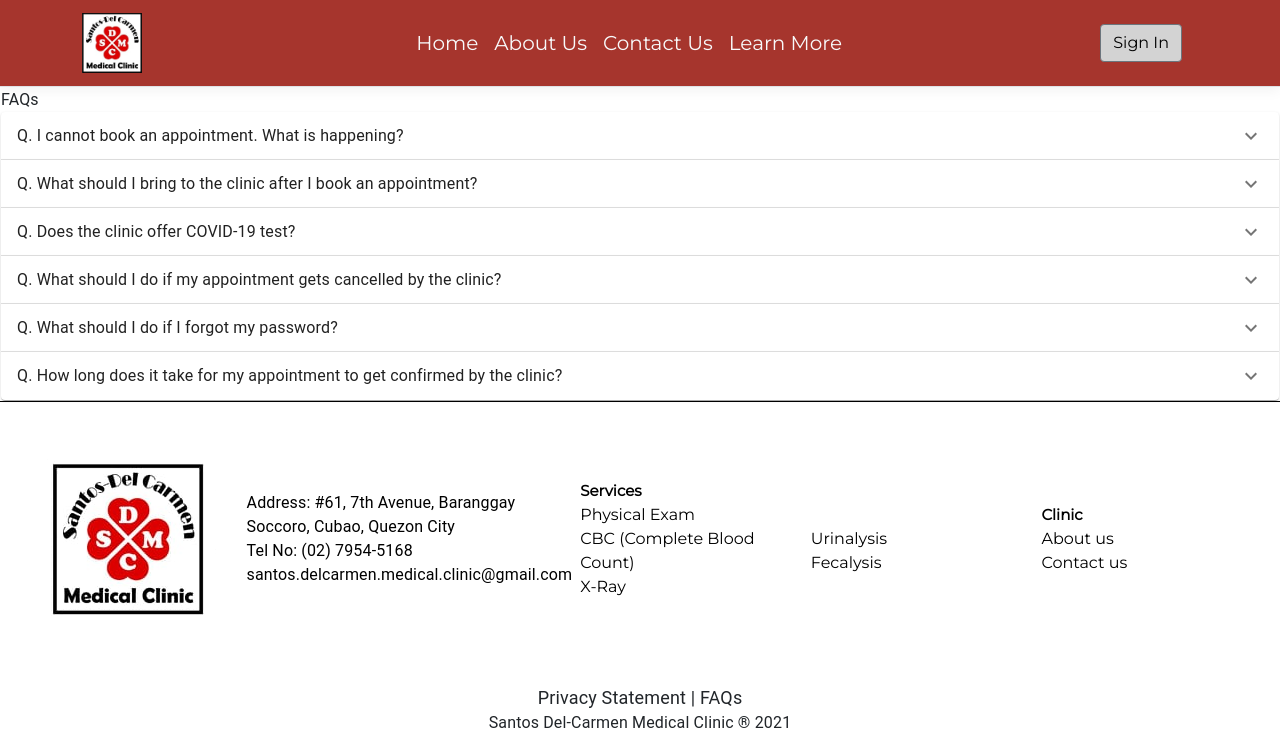
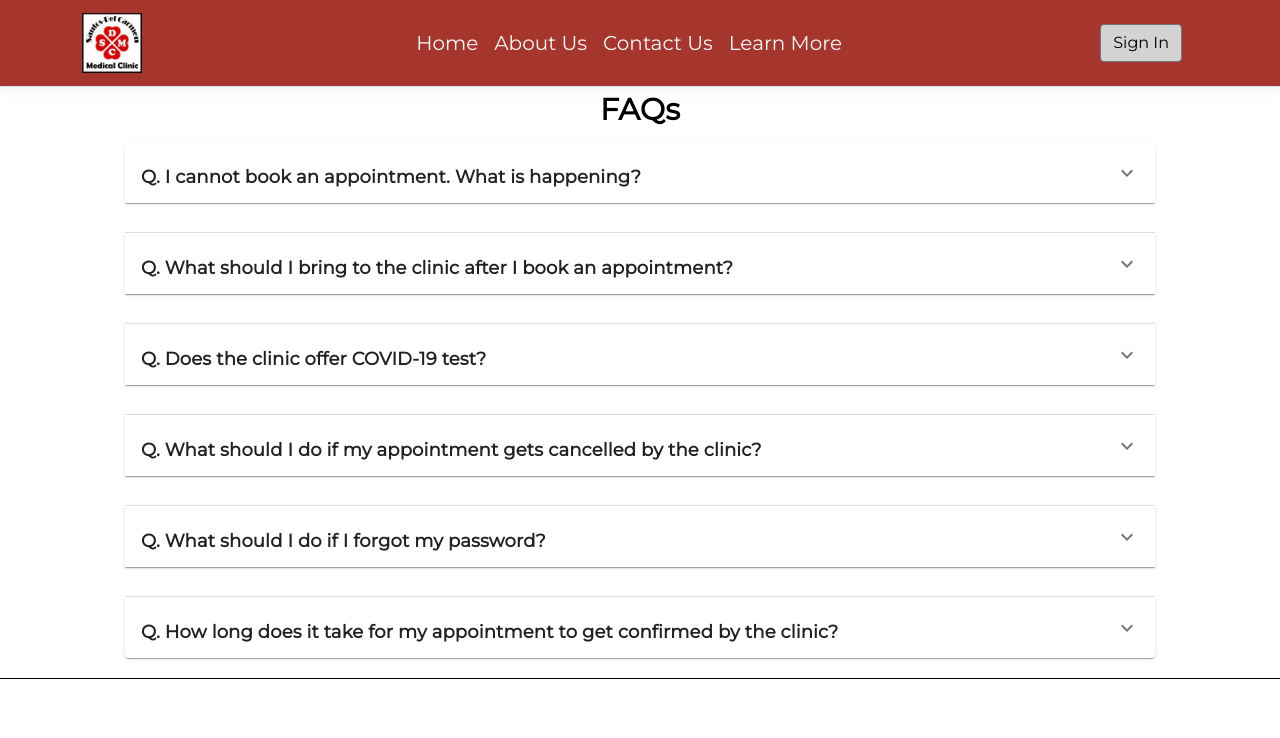
Before and after one commit to Marcelo-Lim/sdmc-appointment-app, a React (Create React App) app: page /FAQs in a window 1280 px wide. Shown: the top 738 px of the page. Built offline with nearby package versions, Linux system fonts and the light colour scheme.

Commit message:
fixed FAQs design

```diff
--- a/src/pages/FAQs.css
+++ b/src/pages/FAQs.css
@@ -1,5 +1,4 @@
 .accordion {
-    border: 1px solid transparent;
-
-    border-radius: 5px;
+    display: flex;
+    flex-direction: column;
 }
--- a/src/pages/FAQs.js
+++ b/src/pages/FAQs.js
@@ -1,98 +1,101 @@
-import { Typography } from "@material-ui/core";
+import { Typography,  makeStyles } from "@material-ui/core";
 import React from "react";
 import Accordion from '@mui/material/Accordion';
 import AccordionSummary from '@mui/material/AccordionSummary';
 import AccordionDetails from '@mui/material/AccordionDetails';
 import ExpandMoreIcon from '@mui/icons-material/ExpandMore';
+import { COLORS } from '../Styles/colors';
 import "./FAQs.css";
 
 const FAQs = () => {
+
+    const classes = useStyles();
     return(
         <div className="accordion">
-            <Typography>FAQs</Typography>
-            <Accordion>
+            <Typography className={classes.faqs}>FAQs</Typography>
+            <Accordion className={classes.accordion}>
         <AccordionSummary
             expandIcon={<ExpandMoreIcon />}
             aria-controls="panel1a-content"
             id="panel1a-header"
         >
-            <Typography>Q. I cannot book an appointment. What is happening?</Typography>
+            <Typography className={classes.questions}>Q. I cannot book an appointment. What is happening?</Typography>
         </AccordionSummary>
         <AccordionDetails>
-            <Typography>
+            <Typography className={classes.answers}>
             First make sure that you have registered on the online booking platform, if you already registered and online booking does not work, it may be because appointments are fully booked. In this case, please select other available dates and time.
             </Typography>
         </AccordionDetails>
-        </Accordion>
-        <Accordion>
+        </Accordion >
+        <Accordion className={classes.accordion}>
         <AccordionSummary
             expandIcon={<ExpandMoreIcon />}
             aria-controls="panel2a-content"
             id="panel2a-header"
         >
-            <Typography>Q. What should I bring to the clinic after I book an appointment?</Typography>
+            <Typography className={classes.questions}>Q. What should I bring to the clinic after I book an appointment?</Typography>
         </AccordionSummary>
         <AccordionDetails>
-            <Typography>
+            <Typography className={classes.answers}>
                 If your appointment is confirmed by the clinic, make sure that you have the copy of confirmation that is sent by the clinic through your given email.
             </Typography>
         </AccordionDetails>
         </Accordion>
-        <Accordion>
+        <Accordion className={classes.accordion}>
         <AccordionSummary
             expandIcon={<ExpandMoreIcon />}
             aria-controls="panel2a-content"
             id="panel2a-header"
         >
-            <Typography>Q. Does the clinic offer COVID-19 test?</Typography>
+            <Typography className={classes.questions}>Q. Does the clinic offer COVID-19 test?</Typography>
         </AccordionSummary>
         <AccordionDetails>
-            <Typography>
+            <Typography className={classes.answers}>
                 Yes, the clinic offers COVID-19 antigen test that cost 900php.
             </Typography>
         </AccordionDetails>
         </Accordion>
 
-        <Accordion>
+        <Accordion className={classes.accordion}>
         <AccordionSummary
             expandIcon={<ExpandMoreIcon />}
             aria-controls="panel2a-content"
             id="panel2a-header"
         >
-            <Typography>Q. What should I do if my appointment gets cancelled by the clinic?</Typography>
+            <Typography className={classes.questions}>Q. What should I do if my appointment gets cancelled by the clinic?</Typography>
         </AccordionSummary>
         <AccordionDetails>
-            <Typography>
+            <Typography className={classes.answers}>
                 If this happens, you can book another appointment that matches your schedule anytime.
             </Typography>
         </AccordionDetails>
         </Accordion>
 
-        <Accordion>
+        <Accordion className={classes.accordion}>
         <AccordionSummary
             expandIcon={<ExpandMoreIcon />}
             aria-controls="panel2a-content"
             id="panel2a-header"
         >
-            <Typography>Q. What should I do if I forgot my password?</Typography>
+            <Typography className={classes.questions}>Q. What should I do if I forgot my password?</Typography>
         </AccordionSummary>
         <AccordionDetails>
-            <Typography>
+            <Typography className={classes.answers}>
                 In this case, simply click the "Forgot password" button found in the login page. Then follow the instruction stated.
             </Typography>
         </AccordionDetails>
         </Accordion>
 
-        <Accordion>
+        <Accordion className={classes.accordion}>
         <AccordionSummary
             expandIcon={<ExpandMoreIcon />}
             aria-controls="panel2a-content"
             id="panel2a-header"
         >
-            <Typography>Q. How long does it take for my appointment to get confirmed by the clinic?</Typography>
+            <Typography className={classes.questions}>Q. How long does it take for my appointment to get confirmed by the clinic?</Typography>
         </AccordionSummary>
         <AccordionDetails>
-            <Typography>
+            <Typography className={classes.answers}>
                 Your appointment will be confirmed as soon as the clinic approves, please wait for the appointment confirmation that will be sent to you through your provided email.
             </Typography>
         </AccordionDetails>
@@ -103,4 +106,65 @@ const FAQs = () => {
     )
 }
 
+const useStyles = makeStyles((theme) => ({
+
+
+    faqs: {
+        flexGrow: 1,
+        fontSize: 30,
+        fontWeight: 'bold',
+        fontFamily: 'Montserrat',
+        textAlign: "center",
+        color: COLORS.BLACK,
+    },
+
+    questions: {
+        marginTop: '10px',
+        fontFamily: 'Montserrat',
+        fontWeight: 'bold',
+        fontSize: 18,
+    },
+
+    answers: {
+        fontFamily: 'Montserrat',
+        fontSize: 15,
+    },
+
+    accordion: {
+        marginTop: '10px',
+        marginLeft: '125px',
+        marginRight: '125px',
+        marginBottom: '20px',
+        fontFamily: 'Montserrat',
+    },
+
+    typo6: {
+        marginTop: '100px',
+        marginRight: '10px',
+        fontFamily: 'Montserrat',
+        fontSize: 15,
+    },
+
+    typo7: {
+        marginTop: '10px',
+        marginBottom: '50px',
+        marginLeft: '10px',
+        fontFamily: 'Montserrat',
+        fontSize: 15,
+    },
+
+    typo8: {
+        flexGrow: 1,
+        fontSize: 30,
+        textAlign: 'center',
+        marginTop: '10px',
+        fontFamily: 'Montserrat',
+        color: COLORS.BLACK,
+    },
+
+
+
+
+  }))
+
 export default FAQs;
```
